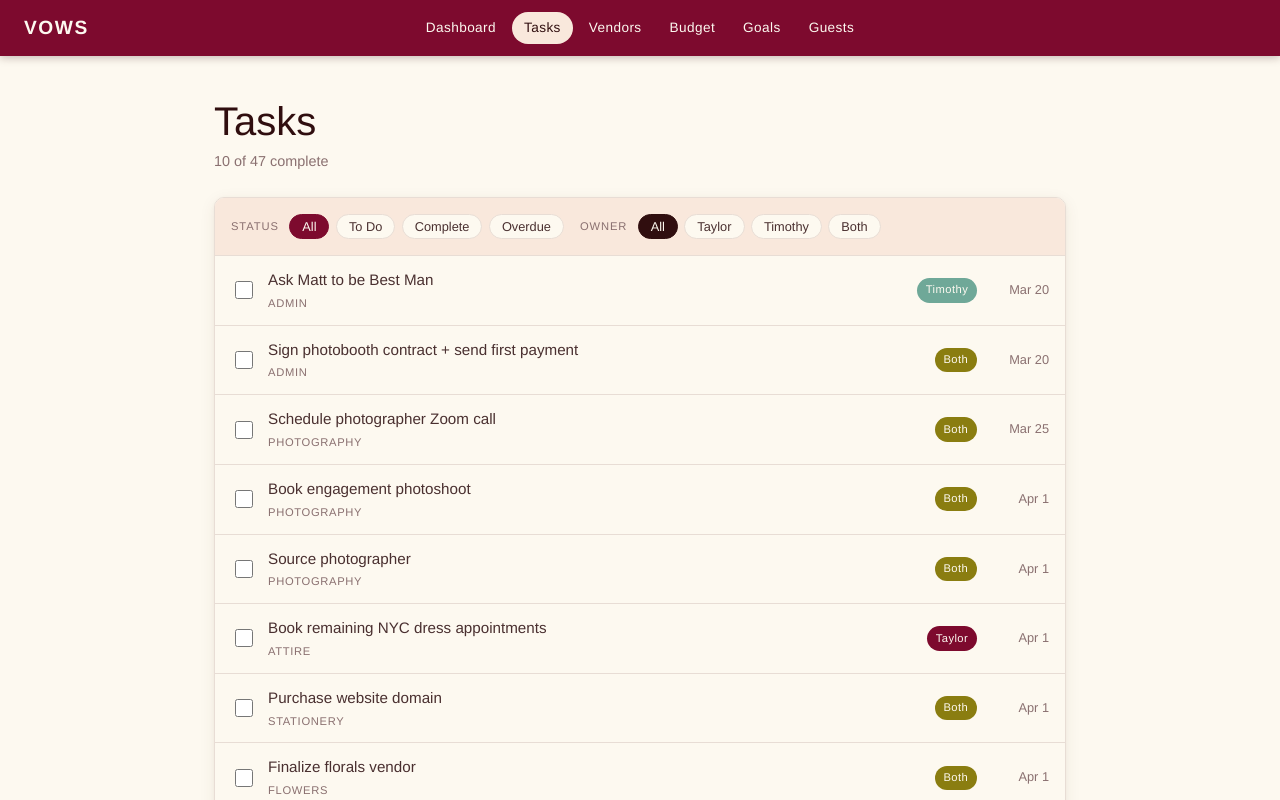
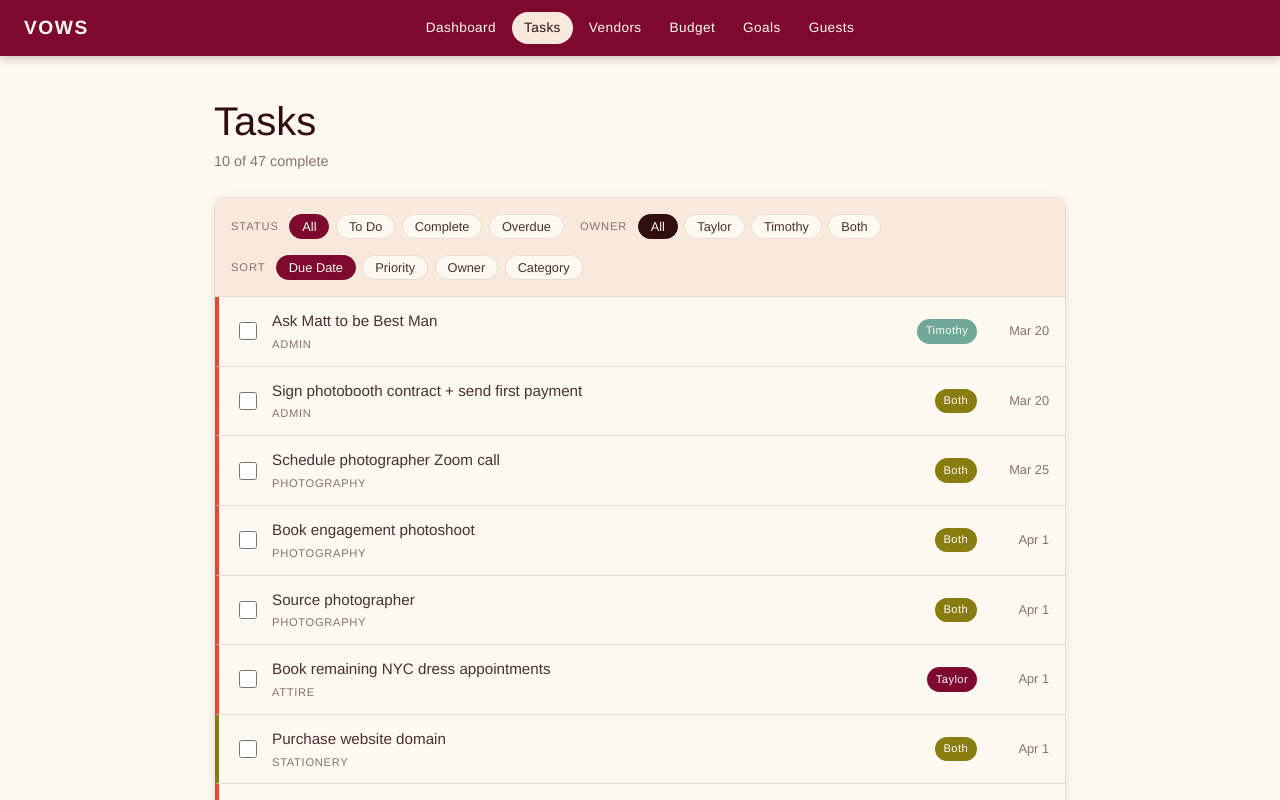
Before and after one commit to timothyryanwalker/wedding-planner, a React (Vite) app: page /tasks in a window 1280 px wide. Shown: the top 800 px of the page. Built offline with nearby package versions, Linux system fonts and the light colour scheme.

Commit message:
Add priority color border to task cards

```diff
--- a/src/components/TaskCard.jsx
+++ b/src/components/TaskCard.jsx
@@ -9,6 +9,12 @@ const OWNER_STYLES = {
   Taylor:   { background: 'var(--rose)',  color: 'var(--ivory)' },
   Timothy:  { background: 'var(--sage)',  color: 'var(--ivory)' },
   Both:     { background: 'var(--gold)',  color: 'var(--ivory)' },
+}
+
+const PRIORITY_BORDER = {
+  High:   '#d94f35',
+  Medium: 'var(--gold)',
+  Low:    'var(--sage)',
 }
 
 function TaskCard({ task, onToggle }) {
@@ -121,7 +127,12 @@ function TaskCard({ task, onToggle }) {
         }
       `}</style>
 
-      <div className={`task-card${task.completed ? ' task-card--done' : ''}`}>
+      <div
+        className={`task-card${task.completed ? ' task-card--done' : ''}`}
+        style={{
+          borderLeft: `4px solid ${PRIORITY_BORDER[task.priority] ?? 'var(--border)'}`,
+        }}
+      >
         <input
           type="checkbox"
           className="task-card__checkbox"
--- a/src/components/TaskFilter.jsx
+++ b/src/components/TaskFilter.jsx
@@ -1,6 +1,6 @@
 /**
  * TaskFilter — pure presentational filter bar for the Tasks page.
- * Renders two groups of pill toggles: Status and Owner.
+ * Renders three groups of pill toggles: Status, Owner, and Sort.
  * Receives `filters` (current values) and `onChange(key, value)` as props.
  * No internal state — all filter logic lives in Tasks.jsx.
  */
@@ -17,6 +17,13 @@ const OWNER_OPTIONS = [
   { value: 'Taylor',  label: 'Taylor'  },
   { value: 'Timothy', label: 'Timothy' },
   { value: 'Both',    label: 'Both'    },
+]
+
+const SORT_OPTIONS = [
+  { value: 'dueDate',  label: 'Due Date'  },
+  { value: 'priority', label: 'Priority'  },
+  { value: 'owner',    label: 'Owner'     },
+  { value: 'category', label: 'Category'  },
 ]
 
 const OWNER_ACTIVE_STYLES = {
@@ -114,6 +121,19 @@ function TaskFilter({ filters, onChange }) {
             )
           })}
         </div>
+
+        <div className="task-filter__group">
+          <span className="task-filter__label">Sort</span>
+          {SORT_OPTIONS.map(opt => (
+            <button
+              key={opt.value}
+              className={`task-filter__pill${filters.sort === opt.value ? ' task-filter__pill--active-status' : ''}`}
+              onClick={() => onChange('sort', opt.value)}
+            >
+              {opt.label}
+            </button>
+          ))}
+        </div>
       </div>
     </>
   )
--- a/src/pages/Tasks.jsx
+++ b/src/pages/Tasks.jsx
@@ -68,7 +68,7 @@ function isOverdue(task) {
 
 function Tasks() {
   const [tasks,   setTasks]   = useState(SAMPLE_TASKS)
-  const [filters, setFilters] = useState({ status: 'all', owner: 'all' })
+  const [filters, setFilters] = useState({ status: 'all', owner: 'all', sort: 'dueDate' })
 
   function handleToggle(id) {
     setTasks(prev => prev.map(t => t.id === id ? { ...t, completed: !t.completed } : t))
@@ -94,6 +94,17 @@ function Tasks() {
     })
     .sort((a, b) => {
       if (a.completed !== b.completed) return a.completed ? 1 : -1
+      if (filters.sort === 'owner') {
+        const order = { Taylor: 0, Timothy: 1, Both: 2 }
+        return (order[a.owner] ?? 3) - (order[b.owner] ?? 3)
+      }
+      if (filters.sort === 'category') {
+        return a.category.localeCompare(b.category)
+      }
+      if (filters.sort === 'priority') {
+        const order = { High: 0, Medium: 1, Low: 2 }
+        return (order[a.priority] ?? 3) - (order[b.priority] ?? 3)
+      }
       return new Date(a.dueDate) - new Date(b.dueDate)
     })
 
```
